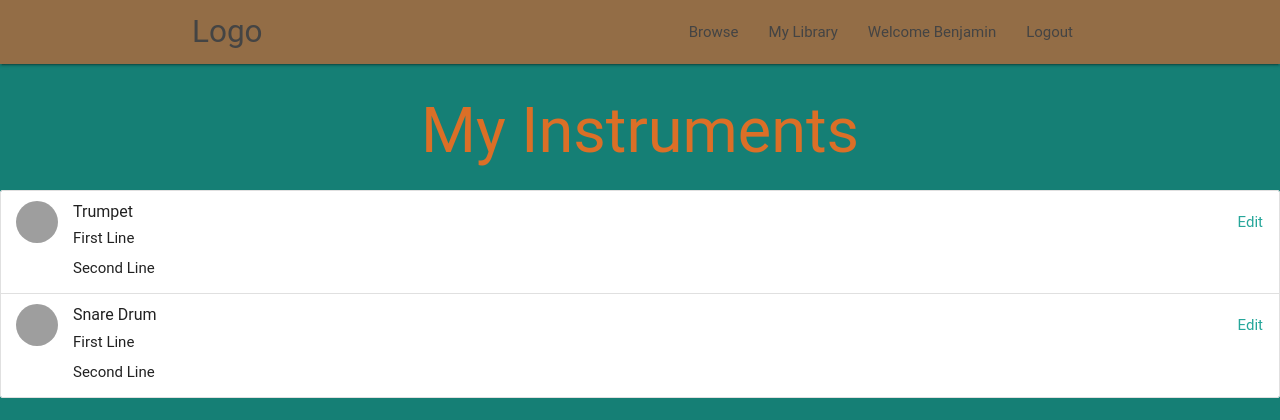
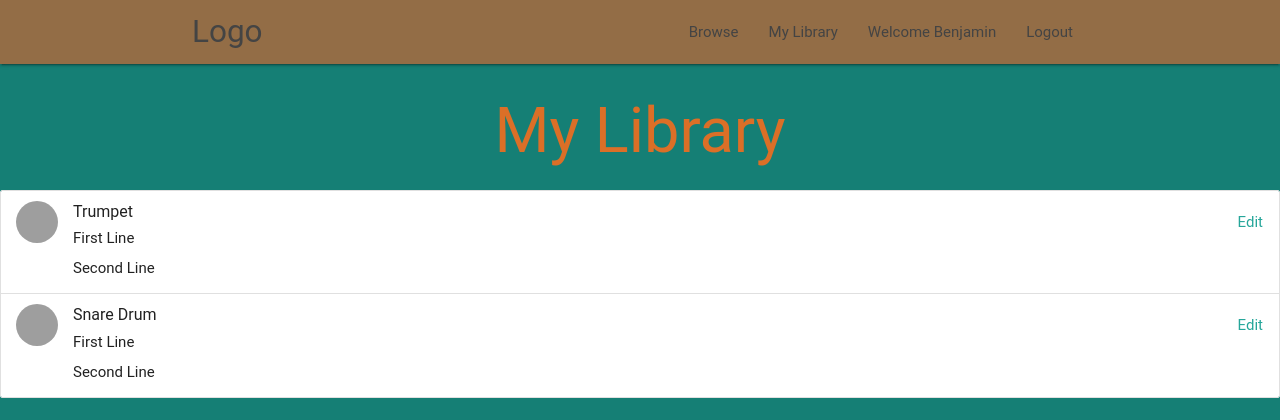
Before and after one commit to bnp26/AMusiciansHome, a Django app: a page that uses AMusiciansHome/home/templates/home/my_library.html in a window 1280 px wide. Shown: the top 420 px of the page. Run offline with Django 3.2, Linux system fonts and the light colour scheme; a user stored in the database is signed in; data that the repository does not hold is empty; some libraries are stand-ins or nearby versions; some web fonts are replaced; grey boxes are pictures that could not be loaded.

Commit message:
Fixed title of My Library

```diff
--- a/AMusiciansHome/home/templates/home/my_library.html
+++ b/AMusiciansHome/home/templates/home/my_library.html
@@ -9,7 +9,7 @@
     color: #157f75
   }
 </style>
-<h1 class="header center mahogany">My Instruments</h1>
+<h1 class="header center mahogany">My Library</h1>
 <ul class="collection">
     {% for object in objects %}
     <li class="collection-item avatar">
```
